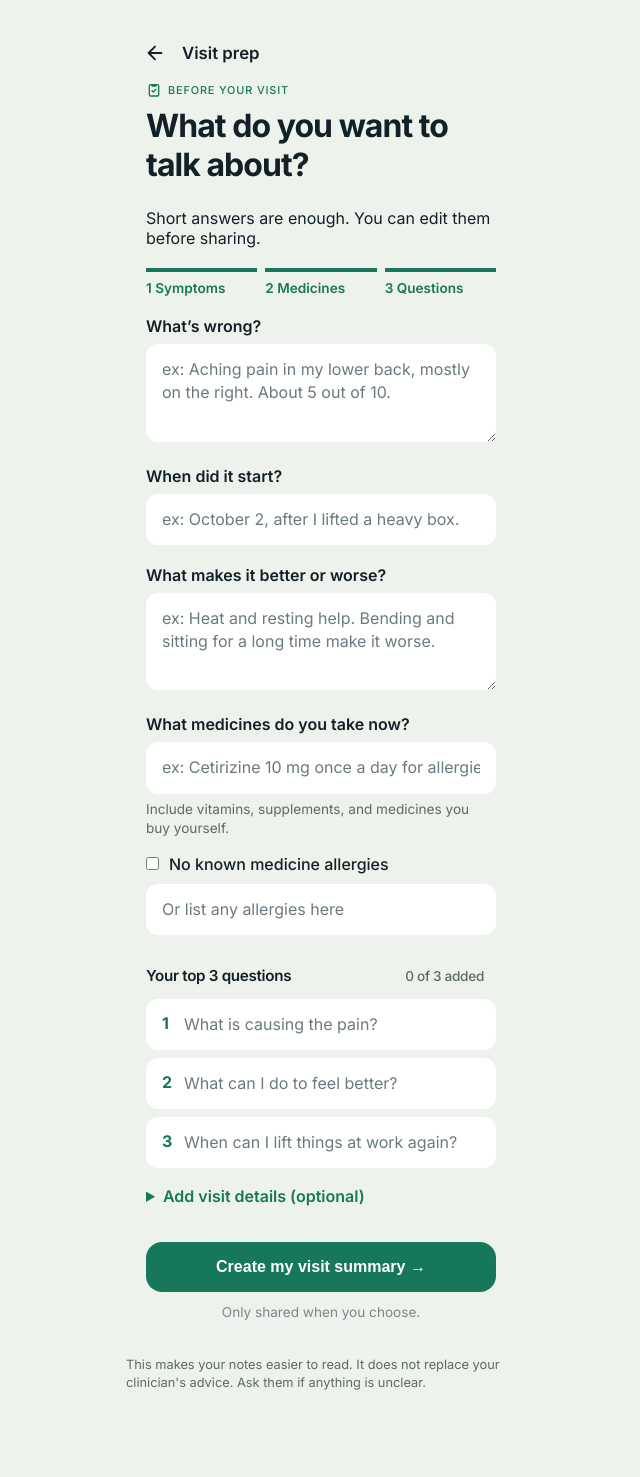
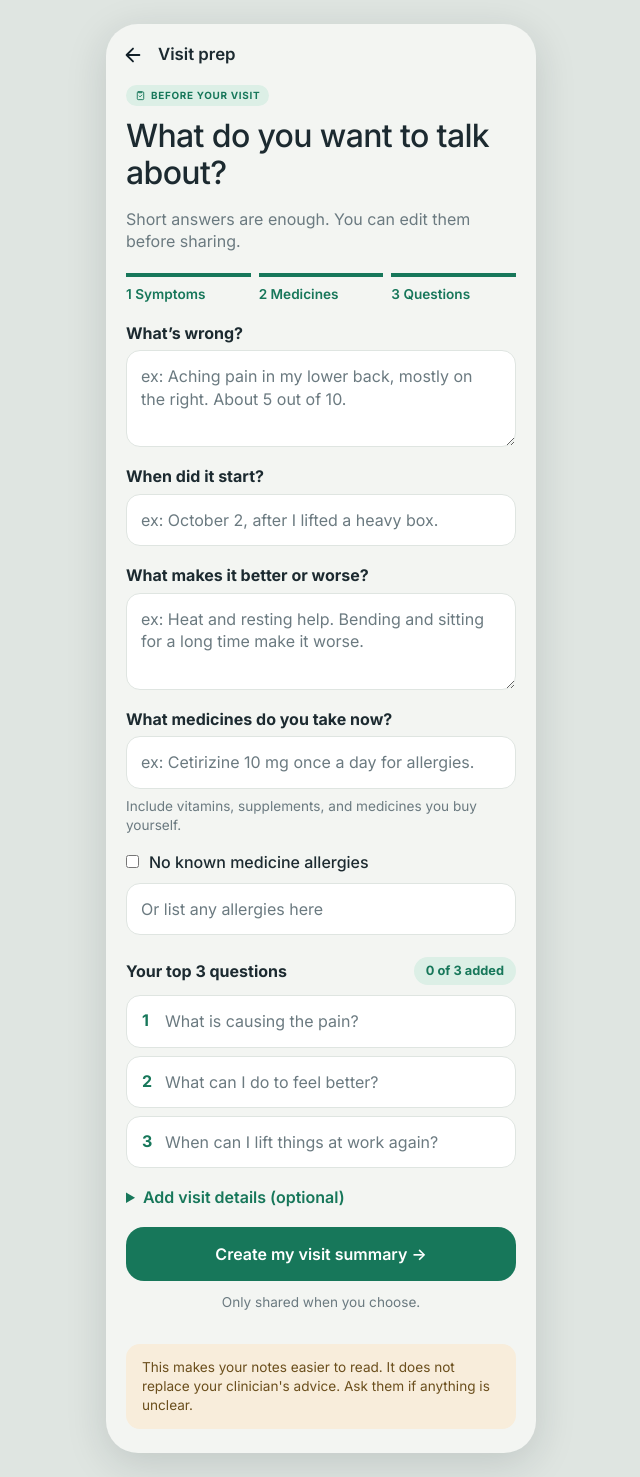
Before and after one commit to sajlardiya-hue/visitwise, a Flask app: page /prep in a window 1280 px wide. Shown: the whole page, without its empty margins (319-959 px from the left). Before the commit the page ends 1390 px from the top, so only its background shows below. Run offline with Flask 3, Linux system fonts and the light colour scheme.

Commit message:
finaltry2

```diff
--- a/app.py
+++ b/app.py
@@ -205,20 +205,28 @@ def _s(v):
 def _strlist(v):
     return [_s(x) for x in v if _s(x)] if isinstance(v, list) else []
 
+def _cap(s):
+    return s[:1].upper() + s[1:] if s else s
 
 def normalize_result(raw):
     """Make sure the result has every key in the right shape, so pages never crash."""
     if not isinstance(raw, dict):
         raw = {}
     r = {k: _s(raw.get(k)) for k in STR_KEYS}
+    for k in ("diagnosis_title", "diagnosis_plain", "follow_up"):
+        r[k] = _cap(r[k])  # diagnosis_original stays exactly as written
     for k in LIST_KEYS:
         r[k] = _strlist(raw.get(k))
+    for k in ("emergency_signs", "questions"):
+        r[k] = [_cap(x) for x in r[k]]
 
     r["medicines"] = []
     meds = raw.get("medicines")
     for m in meds if isinstance(meds, list) else []:
         if isinstance(m, dict):
             med = {k: _s(m.get(k)) for k in ("name", "dose", "how_often", "limit", "instructions")}
+            for k in ("name", "how_often", "limit", "instructions"):
+                med[k] = _cap(med[k])
             if med["name"]:
                 r["medicines"].append(med)
 
@@ -227,6 +235,8 @@ def normalize_result(raw):
     for s in steps if isinstance(steps, list) else []:
         if isinstance(s, dict):
             step = {k: _s(s.get(k)) for k in ("when", "title", "details")}
+            step["title"] = _cap(step["title"])
+            step["details"] = _cap(step["details"])
             if step["title"] or step["details"]:
                 r["what_to_do"].append(step)
     return r
--- a/static/style.css
+++ b/static/style.css
@@ -1,387 +1,273 @@
+/* ============ TOKENS (edit colors/sizes here) ============ */
 :root {
   --navy: #122028;
   --green: #17775a;
-    --blue: #2f6fed;
-    --muted: #5b6b66;
-    --bg: #eef2ec;
-    --radius: 16px;
+  --green-light: #dcefe6;
+  --blue: #2a5db0;
+  --blue-light: #e6edf9;
+  --amber-bg: #f8eddb;
+  --amber-text: #6b4f1d;
+  --bg: #f3f5f2;
+  --line: #dfe5e1;
+  --ink: #1c2a30;
+  --muted: #6b7a80;
+  --radius: 18px;
+  --gutter: 20px;
 }
+
+/* ============ BASE ============ */
 * { box-sizing: border-box; }
+[hidden] { display: none !important; }
+html { -webkit-text-size-adjust: 100%; }
 body {
   margin: 0;
-    font-family: Inter, system-ui, sans-serif;
   background: var(--bg);
-    color: var(--navy);
+  color: var(--ink);
+  font-family: "Inter", system-ui, -apple-system, "Segoe UI", sans-serif;
+  line-height: 1.4;
 }
-  .phone { max-width: 430px; margin: auto; padding: 20px 20px 40px; }
+h1, h2, h3 { margin: 0; font-weight: 500; }
+p { margin: 0 0 8px; }
+a { color: inherit; }
+pre {
+  white-space: pre-wrap; background: #fff; border: 1px solid var(--line);
+  border-radius: 14px; padding: 14px; font: inherit; font-size: 0.9rem;
+}
+::placeholder, input::placeholder, textarea::placeholder { color: var(--muted); opacity: 1; }
 
-  .brand { font-weight: 700; letter-spacing: -0.03em; margin: 8px 0 28px; }
-  .eyebrow {
-    font-size: 0.72rem;
-    font-weight: 600;
-    letter-spacing: 0.08em;
-    text-transform: uppercase;
-    color: var(--muted);
-    margin: 0 0 8px;
+.phone { max-width: 430px; margin: 0 auto; min-height: 100vh; padding-bottom: 24px; }
+@media (min-width: 600px) {
+  body { background: #dfe5e1; }
+  .phone {
+    margin: 24px auto; min-height: calc(100vh - 48px); background: var(--bg);
+    border-radius: 32px; overflow: hidden; box-shadow: 0 10px 40px rgba(18, 32, 40, 0.15);
   }
-  .hero {
-    background: var(--navy);
-    color: #fff;
-    margin: -20px -20px 0;
-    padding: 18px 20px 28px;
 }
 
-  .hero .eyebrow {
-    color: rgba(255, 255, 255, 0.55);
+/* ============ TOP BAR ============ */
+.topbar { display: flex; align-items: center; gap: 4px; padding: 10px var(--gutter) 0; }
+.back { color: var(--navy); display: flex; padding: 10px; margin-left: -14px; }
+.topbar-title { font-weight: 600; font-size: 1.05rem; }
+
+/* ============ BUTTONS ============ */
+button {
+  display: block; width: 100%; background: var(--green); color: #fff; border: 0;
+  border-radius: var(--radius); padding: 16px; font: inherit; font-size: 1rem;
+  font-weight: 600; cursor: pointer;
+}
+button:disabled { opacity: 0.6; }
+.btn-secondary { background: #fff; color: var(--navy); border: 1px solid var(--line); margin-top: 10px; }
+button.link-btn { background: none; color: var(--green); width: auto; padding: 4px; font-size: 0.9rem; }
+button.latest-item {
+  background: #fff; color: var(--navy); border: 1px solid var(--line);
+  text-align: left; font-weight: 500; margin-bottom: 8px;
 }
 
-  .hero h1 {
-    font-size: 2.4rem;
-    line-height: 1.05;
-    letter-spacing: -0.04em;
-    margin: 0 0 12px;
-    font-weight: 600; /* Inter has no 650 */
+/* ============ SHARED PIECES ============ */
+.tag {
+  display: inline-flex; align-items: center; gap: 5px; font-size: 0.62rem;
+  font-weight: 700; letter-spacing: 0.07em; padding: 4px 9px; border-radius: 999px;
 }
+.tag svg { width: 11px; height: 11px; }
 
-  .hero .sub {
-    color: rgba(255, 255, 255, 0.72);
-    margin: 0 0 16px;
+a.btn-secondary {
+  display: block; text-align: center; text-decoration: none; background: #fff;
+  color: var(--navy); border: 1px solid var(--line); border-radius: var(--radius);
+  padding: 16px; font-weight: 600; margin-top: 10px;
 }
+.tag-green { background: var(--green-light); color: var(--green); }
+.tag-blue { background: var(--blue-light); color: var(--blue); }
 
-  .brand {
-    color: #fff;
-    font-weight: 700;
-    letter-spacing: -0.03em;
-    margin: 4px 0 24px;
+.page { padding: 8px var(--gutter); }
+.eyebrow-green {
+  color: var(--green); font-size: 0.75rem; font-weight: 700;
+  letter-spacing: 0.06em; margin: 16px 0 6px;
 }
-  .sub { color: var(--muted); line-height: 1.45; margin: 0 0 16px; }
+.page-title { font-size: 2rem; font-weight: 500; line-height: 1.15; letter-spacing: -0.02em; margin: 12px 0 10px; }
+.muted { color: var(--muted); margin: 0 0 18px; }
+.hint { color: var(--muted); font-size: 0.85rem; margin: 0; }
 
-  .chip {
-    display: inline-flex;
-    align-items: center;
-    gap: 8px;
-    background: var(--navy);
-    color: #c8edb3;
-    border-radius: 999px;
-    padding: 8px 14px;
-    font-size: 0.9rem;
-    font-weight: 400;
-    margin-bottom: 20px;
+.warn {
+  background: var(--amber-bg); color: var(--amber-text); border-radius: 14px;
+  padding: 12px 14px; font-size: 0.9rem; margin: 0 0 16px;
 }
+.error {
+  background: #fbe4e1; color: #8a2a1f; border-radius: 14px; padding: 12px 14px; margin: 0 0 16px;
+}
+.check {
+  background: #fff; border: 2px solid #e0b25c; border-radius: var(--radius);
+  padding: 14px 16px; margin: 16px 0;
+}
+.check-title { font-weight: 700; margin: 0 0 6px; }
+.check ul { margin: 0; padding-left: 20px; line-height: 1.5; }
 
-  .chip svg {
-    flex-shrink: 0;
-    color: inherit;
+/* ============ HOME ============ */
+.hero {
+  background: var(--navy); color: #fff; padding: 48px 24px 34px;
+  border-radius: 0 0 28px 28px; margin-bottom: 6px;
 }
+.hero h1 { font-size: 2.3rem; line-height: 1.08; font-weight: 600; letter-spacing: -0.02em; margin: 10px 0 14px; }
+.eyebrow { color: #aab8bd; font-size: 0.8rem; letter-spacing: 0.08em; margin: 0; }
+.sub { color: #aab8bd; margin: 0; }
 
 .card {
-    display: block;
-    background: white;
-    border-radius: var(--radius);
-    padding: 20px;
-    margin: 12px 0;
-    text-decoration: none;
-    color: inherit;
-    box-shadow: 0 1px 0 rgba(18, 32, 40, 0.04);
+  display: block; background: #fff; border: 1px solid var(--line); border-radius: 22px;
+  padding: 22px; margin: 14px var(--gutter); text-decoration: none; color: inherit;
+  box-shadow: 0 2px 10px rgba(18, 32, 40, 0.06); transition: transform 0.15s ease;
 }
-  .card h2 { margin: 8px 0 6px; font-size: 1.35rem; letter-spacing: -0.03em; }
-  .card p { margin: 0 0 14px; color: var(--muted); line-height: 1.4; }
+.card:active { transform: scale(0.98); }
+.card h2 { font-size: 1.5rem; font-weight: 500; letter-spacing: -0.01em; color: var(--navy); margin: 14px 0 6px; }
+.card p { color: var(--muted); margin: 0 0 14px; }
+.link { color: var(--green); font-weight: 600; }
 
-  .tag {
-    display: inline-flex;
-    align-items: center;
-    gap: 6px;
-    font-size: 0.68rem;
-    font-weight: 500;
-    letter-spacing: 0.08em;
-    text-transform: uppercase;
+.latest { margin: 22px var(--gutter) 0; }
+.latest-head { display: flex; justify-content: space-between; align-items: center; }
+.latest-head h3 { font-size: 0.8rem; font-weight: 700; letter-spacing: 0.06em; }
+.latest ul { list-style: none; padding: 0; margin: 8px 0 0; }
+
+/* ============ FORMS (prep + translate) ============ */
+form label { display: block; font-weight: 700; margin: 18px 0 6px; }
+form input, form textarea, form select {
+  display: block; width: 100%; padding: 14px; border: 1px solid var(--line);
+  border-radius: 14px; font: inherit; background: #fff; color: var(--ink); margin-bottom: 8px;
 }
-  .tag svg {
-    width: 16px;
-    height: 16px;
-    flex-shrink: 0;
+form .row { display: grid; grid-template-columns: 1fr 1fr; gap: 12px; }
+form label.check-row {
+  display: flex; align-items: center; gap: 10px; font-weight: 500; margin: 16px 0 10px;
 }
-  .tag-green { color: var(--green); }
-  .tag-blue { color: var(--blue); }
-  .link {
-    display: inline-flex;
-    align-items: center;
-    gap: 6px;
-    color: var(--green);
-    font-weight: 500;
-  }
+form label.check-row input { width: auto; margin: 0; padding: 0; }
+form button { margin-top: 18px; }
+.save-note { text-align: center; color: var(--muted); font-size: 0.85rem; margin: 12px 0 0; }
 
-  .section-head {
-    display: flex;
-    justify-content: space-between;
-    align-items: center;
-    margin: 28px 0 8px;
-    font-size: 0.72rem;
-    font-weight: 700;
-    letter-spacing: 0.08em;
-    text-transform: uppercase;
-    color: var(--muted);
-  }
-  .section-head a { color: var(--green); text-decoration: none; }
-
-  .latest h3 { margin: 0 0 6px; }
-  .latest p { margin: 0; color: var(--muted); font-size: 0.9rem; }
-
-  button {
-    background: var(--green);
-    color: white;
-    border: 0;
-    border-radius: var(--radius);
-    padding: 16px;
-    width: 100%;
-    font-size: 1rem;
-    font-weight: 600;
-  }
-  .disclaimer { color: var(--muted); font-size: 0.8rem; line-height: 1.4; margin-top: 28px; }
-
-  .page-title {
-    font-weight: 700;
-    letter-spacing: -0.03em;
-    margin: 4px 0 24px;
-  }
-
-  .phone > h1 {
-    font-size: 2rem;
-    line-height: 1.1;
-    letter-spacing: -0.04em;
-    font-weight: 600;
-    margin: 8px 0 8px;
-  }
-
-  .steps {
-    display: flex;
-    gap: 16px;
-    list-style: none;
-    padding: 0;
-    margin: 4px 0 8px;
-    font-size: 0.85rem;
-    color: var(--muted);
-  }
-  .steps .is-active {
-    color: var(--green);
-    font-weight: 600;
-  }
-
-  form label {
-    display: block;
-    font-weight: 600;
-    margin: 20px 0 8px;
-  }
-
-  input,
-  textarea {
-    width: 100%;
-    border: 0;
-    background: #fff;
-    border-radius: 12px;
-    padding: 14px 16px;
-    font: inherit;
-    color: var(--navy);
-    line-height: 1.45;
-    resize: vertical;
-  }
-  input::placeholder,
-  textarea::placeholder {
-    color: var(--navy);
-    opacity: 0.85;
-  }
-
-  .hint {
-    margin: 6px 0 0;
-    font-size: 0.85rem;
-    color: var(--muted);
-    line-height: 1.4;
-  }
-
-  .check {
-    display: flex;
-    align-items: center;
-    gap: 8px;
-    font-weight: 500;
-    margin-top: 14px;
-  }
-  .check input {
-    width: auto;
-    accent-color: var(--green);
-  }
-
-  form .section-head {
-    font-size: 0.95rem;
-    font-weight: 600;
-    letter-spacing: -0.02em;
-    text-transform: none;
-    color: var(--navy);
-    margin: 28px 0 10px;
-  }
-  form .section-head span:last-child {
-    font-size: 0.85rem;
-    font-weight: 500;
-    color: var(--muted);
-  }
-
-  .q-list {
-    list-style: none;
-    padding: 0;
-    margin: 0 0 24px;
-    counter-reset: q;
-  }
-  .q-list li {
-    display: flex;
-    align-items: center;
-    gap: 10px;
-    margin-bottom: 8px;
-  }
-  .q-list li::before {
-    counter-increment: q;
-    content: counter(q);
-    color: var(--muted);
-    font-weight: 600;
-    width: 1rem;
-    flex-shrink: 0;
-  }
-
-  .save-note {
-    text-align: center;
-    color: var(--muted);
-    font-size: 0.85rem;
-    margin: 10px 0 0;
-  }
-  :root { --gutter: 20px; }
-  .topbar { display: flex; align-items: center; gap: 4px;
-          padding: 10px var(--gutter) 0; }
-  .back { color: #122028; display: flex; padding: 10px; margin-left: -14px; }
-  .topbar-title { font-weight: 600; font-size: 1.05rem; }
-
-.page { padding: 8px var(--gutter) 8px; }
-
-  @media print { button { display: none; } }
-  .topbar { display: flex; align-items: center; gap: 12px;
-    padding: 18px 18px 6px; }
-    .back { color: #122028; display: flex; padding: 4px; margin-left: -4px; }
-    .topbar-title { font-weight: 600; font-size: 1.05rem; }
-
-.steps { display: grid; grid-template-columns: repeat(3, 1fr); gap: 8px;
-         list-style: none; padding: 0; margin: 20px 0 6px; }
-.steps li { border-top: 4px solid #cfd8d3; padding-top: 8px;
-            font-size: 0.85rem; font-weight: 600; color: #6b7a80; }
+.steps { display: grid; grid-template-columns: repeat(3, 1fr); gap: 8px; list-style: none; padding: 0; margin: 20px 0 6px; }
+.steps li { border-top: 4px solid #cfd8d3; padding-top: 8px; font-size: 0.85rem; font-weight: 600; color: var(--muted); }
 .steps li.is-active { border-top-color: var(--green); color: var(--green); }
 
-.section-head { display: flex; justify-content: space-between; align-items: center;
-                font-weight: 700; margin: 22px 0 10px; }
-.count { background: var(--green-light); color: var(--green); font-size: 0.8rem;
-         padding: 5px 12px; border-radius: 999px; }
+.section-head { display: flex; justify-content: space-between; align-items: center; font-weight: 700; margin: 22px 0 10px; }
+.count { background: var(--green-light); color: var(--green); font-size: 0.8rem; padding: 5px 12px; border-radius: 999px; }
 
 .q-list { list-style: none; padding: 0; margin: 0; }
 .q-list li { position: relative; }
-.q-list li::before { content: attr(data-n); position: absolute; left: 16px; top: 14px; color: var(--green); font-weight: 700; }
+.q-list li::before {
+  content: attr(data-n); position: absolute; left: 16px; top: 14px; color: var(--green); font-weight: 700;
+}
 .q-list input { padding-left: 38px; }
 
 .optional { margin: 18px 0; }
 .optional summary { color: var(--green); font-weight: 600; cursor: pointer; }
 
-.save-note { text-align: center; color: #7a888d; font-size: 0.85rem; margin: 12px 0 0; }
-input::placeholder,
-textarea::placeholder {
-  color: #6b7a80;
-  opacity: 1;
+/* ===== summary page ===== */
+:root { --navy:#122028; --green:#17775a; --green-light:#dcefe6; --blue:#2a5db0;
+  --line:#dfe5e1; --muted:#6b7a80; --radius:18px; --gutter:20px; }
+
+.topbar { display:flex; align-items:center; gap:4px; padding:10px var(--gutter) 0; }
+.back { color:var(--navy); display:flex; padding:10px; margin-left:-14px; }
+.topbar-title { font-weight:600; font-size:1.05rem; }
+
+.page { padding:8px var(--gutter); }
+.eyebrow-green { color:var(--green); font-size:0.75rem; font-weight:700;
+           letter-spacing:0.06em; margin:16px 0 6px; }
+.page-title { font-size:2rem; font-weight:500; line-height:1.15;
+        letter-spacing:-0.02em; margin:12px 0 16px; }
+
+.sheet { background:#fff; border:1px solid var(--line); border-radius:22px;
+   padding:22px; margin:16px 0; box-shadow:0 2px 10px rgba(18,32,40,0.05); }
+.sheet-head { display:flex; justify-content:space-between; align-items:center; }
+.sheet-head h2 { margin:0; font-size:1.6rem; font-weight:500; }
+.sheet-icon { color:var(--green); }
+.who { font-weight:700; margin:12px 0 4px; }
+.meta { color:#7a888d; margin:0 0 12px; }
+.pill { display:inline-block; background:var(--green-light); color:var(--green);
+  font-weight:600; font-size:0.85rem; padding:7px 14px; border-radius:999px; }
+.sheet hr { border:0; border-top:1px solid var(--line); margin:18px 0; }
+
+.label { color:var(--muted); font-size:0.75rem; font-weight:700;
+   letter-spacing:0.05em; margin:14px 0 4px; }
+.value { margin:0; font-size:1.05rem; line-height:1.4; }
+.small { color:#7a888d; font-size:0.9rem; margin:14px 0 0; }
+
+.questions { margin:6px 0 0; padding:0; list-style:none; counter-reset:q; }
+.questions li { counter-increment:q; display:flex; gap:8px; margin:10px 0; font-size:1.05rem; }
+.questions li::before { content:counter(q) "."; color:var(--green); font-weight:700; }
+
+.actions { margin-top:18px; }
+a.btn-secondary { display:block; text-align:center; text-decoration:none; background:#fff;
+            color:var(--navy); border:1px solid var(--line); border-radius:var(--radius);
+            padding:16px; font-weight:600; margin-top:10px; }
+.footnote { color:#7a888d; font-size:0.85rem; margin:12px 4px 0; }
+.again { text-align:center; margin:14px 0 0; }
+.again a { color:var(--green); font-weight:600; text-decoration:none; }
+
+@media print {
+.topbar, .actions, .again, .page-title, .eyebrow-green, .disclaimer { display:none !important; }
+.sheet { border:0; box-shadow:none; padding:0; }
 }
-form button { margin-top: 18px; }
 
-.warn { background: var(--amber-bg); color: #6b4f1d; border-radius: 14px;
-  padding: 12px 14px; font-size: 0.9rem; margin: 0 0 16px; }
-.error { background: #fbe4e1; color: #8a2a1f; border-radius: 14px;
-   padding: 12px 14px; margin: 0 0 16px; }
-button:disabled { opacity: 0.6; }
-pre { white-space: pre-wrap; background: white; border: 1px solid #dfe5e1;
-border-radius: 14px; padding: 14px; }
-
-.found { background: #e6edf9; border-radius: 22px; padding: 20px; margin: 18px 0; }
-.found-label { color: var(--blue); font-size: 0.75rem; font-weight: 700;
-               letter-spacing: 0.06em; margin: 0 0 10px; }
-.found h2 { margin: 0 0 8px; font-size: 1.5rem; font-weight: 500; letter-spacing: -0.01em; }
-.found p { margin: 0 0 8px; line-height: 1.45; }
+/* ============ RESULTS (notes + plan) ============ */
+.found { background: var(--blue-light); border-radius: 22px; padding: 20px; margin: 18px 0; }
+.found-label { color: var(--blue); font-size: 0.75rem; font-weight: 700; letter-spacing: 0.06em; margin: 0 0 10px; }
+.found h2 { font-size: 1.5rem; letter-spacing: -0.01em; margin: 0 0 8px; }
+.found p { line-height: 1.45; }
 .found .orig { color: var(--blue); font-weight: 600; font-size: 0.9rem; margin: 10px 0 0; }
 
-.sheet-title { font-size: 1.3rem; font-weight: 500; margin: 0 0 6px; }
-.step { display: flex; gap: 14px; padding: 16px 0; border-top: 1px solid #dfe5e1; }
-.step:first-of-type { border-top: 0; }
-.step-num { flex: none; width: 38px; height: 38px; border-radius: 12px;
-            background: var(--green-light); color: var(--green); font-weight: 700;
-            display: flex; align-items: center; justify-content: center; }
+.meds { margin: 18px 0; }
+.med { background: #eef1ee; border-radius: var(--radius); padding: 16px 18px; margin: 10px 0; }
+.med p { margin: 0; }
+.med-name { font-size: 1.15rem; font-weight: 700; margin-bottom: 4px !important; }
+.med-line { font-size: 1.05rem; }
+.med-limit { font-weight: 700; margin-top: 10px !important; padding-top: 10px; border-top: 1px solid var(--line); }
+.med-note { color: #5d6c72; margin-top: 6px !important; line-height: 1.4; }
+
+.step { display: flex; gap: 14px; padding: 16px 0; }
+.step + .step { border-top: 1px solid var(--line); }
 .step p { margin: 0; }
+.step-num {
+  flex: none; width: 38px; height: 38px; border-radius: 50%; background: var(--green-light);
+  color: var(--green); font-weight: 700; display: flex; align-items: center; justify-content: center;
+}
 .step-when { color: var(--green); font-size: 0.72rem; font-weight: 700; letter-spacing: 0.06em; }
 .step-title { font-weight: 700; margin: 2px 0 4px !important; }
 .step-details { color: #5d6c72; line-height: 1.45; }
-.followup { color: #5d6c72; border-top: 1px solid #dfe5e1; padding-top: 14px; margin: 4px 0 0; }
+.followup { color: #5d6c72; border-top: 1px solid var(--line); padding-top: 14px; margin: 4px 0 0; }
 
-.alert { background: var(--amber-bg); color: #6b4f1d; border-radius: 18px;
-         padding: 16px 18px; margin: 18px 0; }
+.alert { background: var(--amber-bg); color: var(--amber-text); border-radius: var(--radius); padding: 16px 18px; margin: 18px 0; }
 .alert-title { display: flex; align-items: center; gap: 8px; font-weight: 700; margin: 0 0 8px; }
 .alert ul { margin: 0; padding-left: 20px; line-height: 1.5; }
 .alert-soft p { margin: 0; }
+.alert-src { font-size: 0.8rem; font-weight: 700; margin: 12px 0 4px; }
+.alert-quote { margin: 4px 0; font-style: italic; line-height: 1.45; }
 
-.ask-title { font-size: 1.2rem; font-weight: 500; margin: 26px 0 10px; }
+.ask-title { font-size: 1.2rem; margin: 26px 0 10px; }
 .ask { list-style: none; padding: 0; margin: 0; }
 .ask li { display: flex; gap: 10px; align-items: flex-start; padding: 8px 0; }
 .ask svg { flex: none; color: var(--blue); margin-top: 2px; }
 
-.unclear { background: white; border: 1px solid #dfe5e1; border-radius: 18px;
-           padding: 14px 16px; margin: 18px 0; }
+.unclear { background: #fff; border: 1px solid var(--line); border-radius: var(--radius); padding: 14px 16px; margin: 18px 0; }
 .unclear .found-label { margin-bottom: 6px; }
 .unclear p:last-child { margin: 0; }
 
+.plan-form { margin: 22px 0 0; }
 .original { margin: 22px 0 8px; }
 .original summary { color: var(--green); font-weight: 600; cursor: pointer; }
 .again { text-align: center; margin: 14px 0 0; }
 .again a { color: var(--green); font-weight: 600; text-decoration: none; }
 
-form label.check-row {
-  display: flex;
-  align-items: center;
-  gap: 10px;
-  font-weight: 500;
-  margin: 16px 0 10px;
-}
-form label.check-row input {
-  width: auto;
-  margin: 0;
-  padding: 0;
-}
-form select { width: 100%; padding: 14px; border: 1px solid #dfe5e1;
-  border-radius: 14px; font: inherit; background: white; margin-bottom: 8px; }
-
-  .check { background: white; border: 2px solid #e0b25c; border-radius: 18px;
-    padding: 14px 16px; margin: 16px 0; }
-.check-title { font-weight: 700; margin: 0 0 6px; }
-.check ul { margin: 0; padding-left: 20px; line-height: 1.5; }
-
-.meds { margin: 18px 0; }
-.med { background: #f0f3f0; border-radius: 18px; padding: 16px 18px; margin: 10px 0; }
-.med p { margin: 0; }
-.med-name { font-size: 1.15rem; font-weight: 700; margin-bottom: 4px !important; }
-.med-line { font-size: 1.05rem; }
-.med-limit { font-weight: 700; margin-top: 10px !important; padding-top: 10px;
-        border-top: 1px solid #dfe5e1; }
-.med-note { color: #5d6c72; margin-top: 6px !important; line-height: 1.4; }
-
-.alert-src { font-size: 0.8rem; font-weight: 700; margin: 12px 0 4px; }
-.alert-quote { margin: 4px 0; font-style: italic; line-height: 1.45; }
-
-.plan-hero { background: var(--navy); color: white; padding: 24px 24px 26px;
-        border-radius: 0 0 24px 24px; }
-.plan-hero h1 { font-size: 2rem; font-weight: 600; letter-spacing: -0.02em; margin: 6px 0 10px; }
-.plan-eyebrow { color: #bfe3c9; font-size: 0.75rem; font-weight: 700;
-           letter-spacing: 0.08em; margin: 0; }
-.plan-date { color: #aab8bd; margin: 0 0 6px; }
+/* ============ ACTION PLAN HEADER ============ */
+.plan-hero { background: var(--navy); color: #fff; padding: 26px 24px 28px; border-radius: 0 0 24px 24px; margin-bottom: 8px; }
+.plan-hero h1 { font-size: 2rem; font-weight: 600; line-height: 1.12; letter-spacing: -0.02em; margin: 6px 0 10px; }
+.plan-eyebrow { color: #bfe3c9; font-size: 0.75rem; font-weight: 700; letter-spacing: 0.08em; margin: 0; }
+.plan-date { color: #aab8bd; margin: 0 0 4px; }
 .plan-src { color: #bfe3c9; font-size: 0.85rem; margin: 0; }
 
-.plan-form { margin: 22px 0 0; }
+/* ============ DISCLAIMER ============ */
+.disclaimer {
+  background: var(--amber-bg); color: var(--amber-text); border-radius: 14px;
+  padding: 14px 16px; margin: 24px var(--gutter) 0; font-size: 0.85rem;
+}
 
+/* ============ PRINT ============ */
 @media print {
-.topbar, .plan-form, #share { display: none; }
+  .topbar, .actions, .plan-form, #share, .disclaimer, .page-title, .eyebrow-green, button { display: none !important; }
+  .sheet { border: 0; box-shadow: none; padding: 0; }
+  body { background: #fff; }
 }
```
Also changed, not shown: templates/summary.html (+82 -8 lines). Lines whose indentation alone changed are shown as unchanged.
